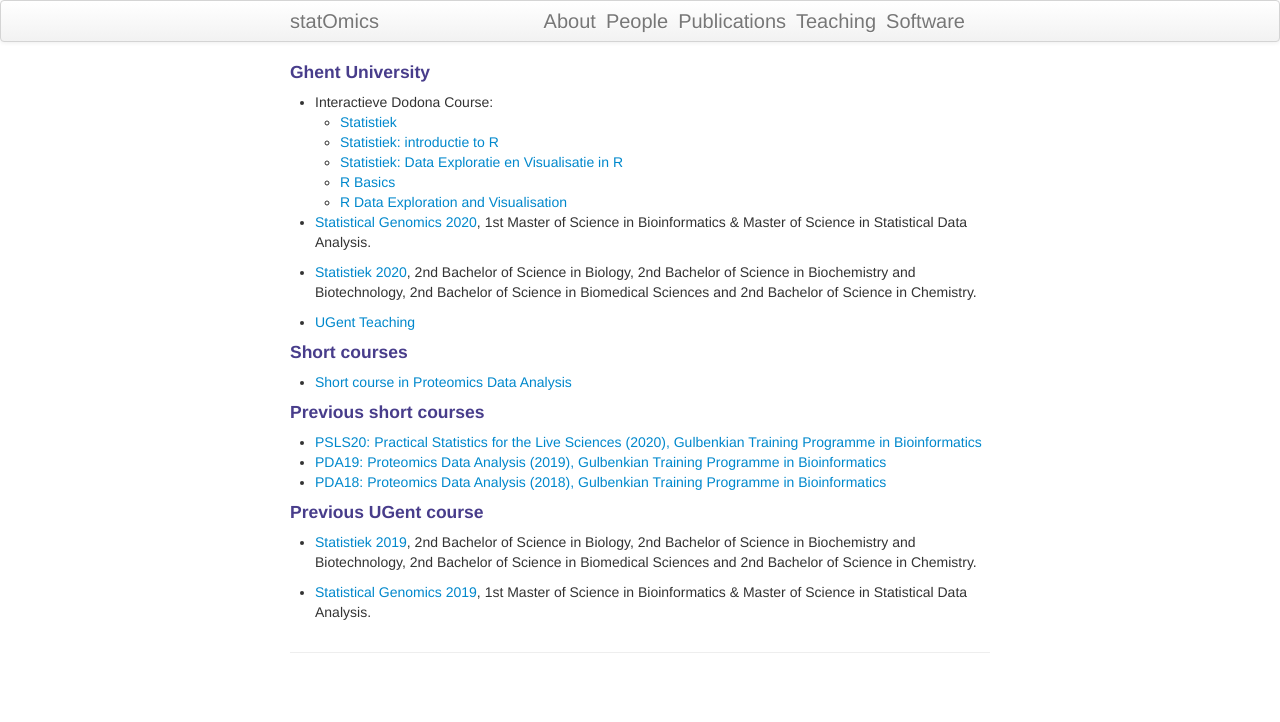
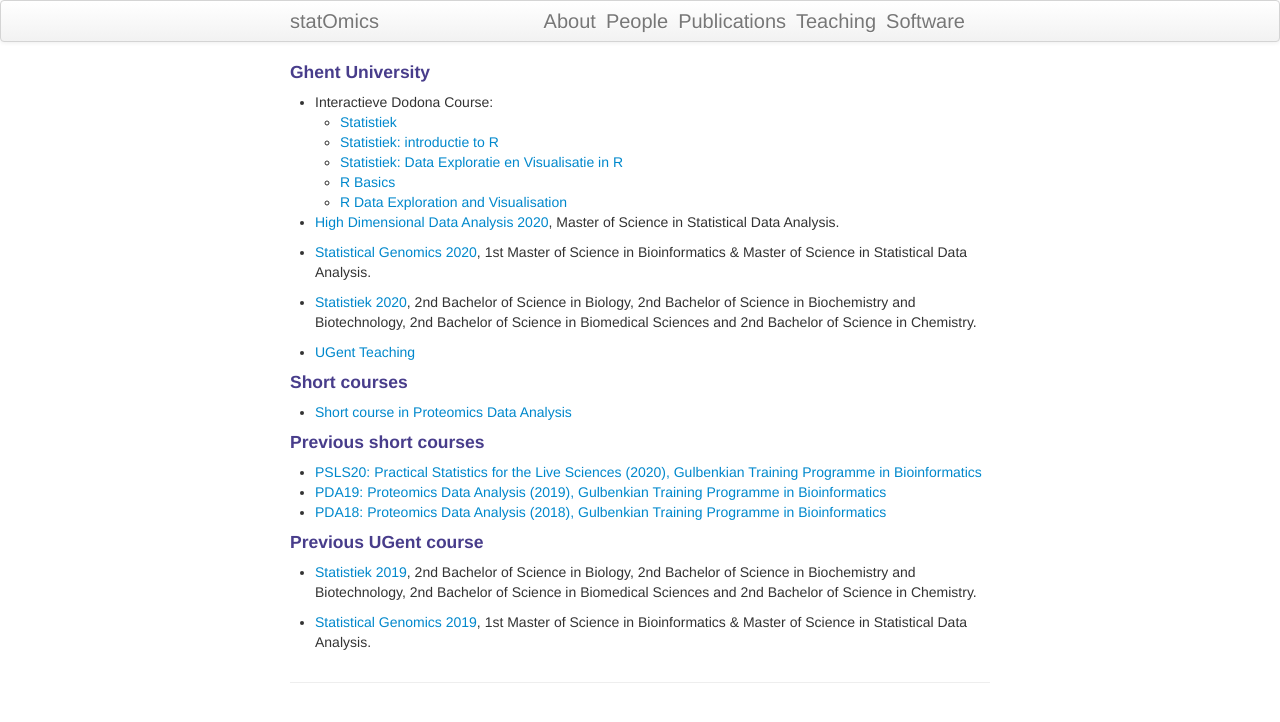
Before and after one commit to statOmics/statOmics.github.io, a Jekyll site: the page built from pages/teaching.md, in a window 1280 px wide. Shown: the top 722 px of the page. Built offline with Jekyll 4.4.1, drawn with Linux system fonts in a browser that asks for light colours.

Commit message:
update teaching with HDA2020 course

```diff
--- a/pages/teaching.md
+++ b/pages/teaching.md
@@ -10,6 +10,8 @@
     - [Statistiek: Data Exploratie en Visualisatie in R](https://dodona.ugent.be/nl/courses/376/)
     - [R Basics](https://dodona.ugent.be/nl/courses/335/)
     - [R Data Exploration and Visualisation](https://dodona.ugent.be/nl/courses/345/)
+
+- [High Dimensional Data Analysis 2020](https://statomics.github.io/HDA2020/), Master of Science in Statistical Data Analysis.
 
 - [Statistical Genomics 2020](https://statomics.github.io/SGA2020/), 1st Master of Science in Bioinformatics & Master of Science in Statistical Data Analysis.
 
```
